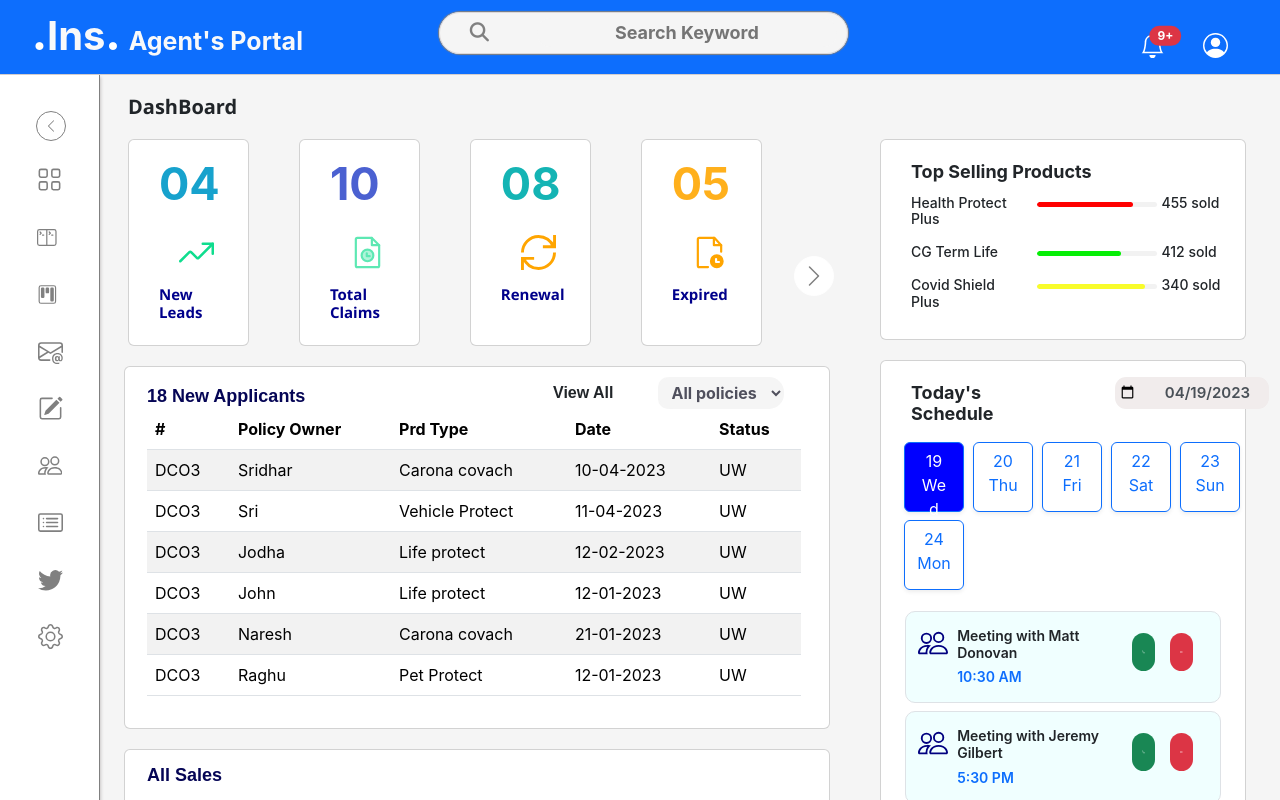
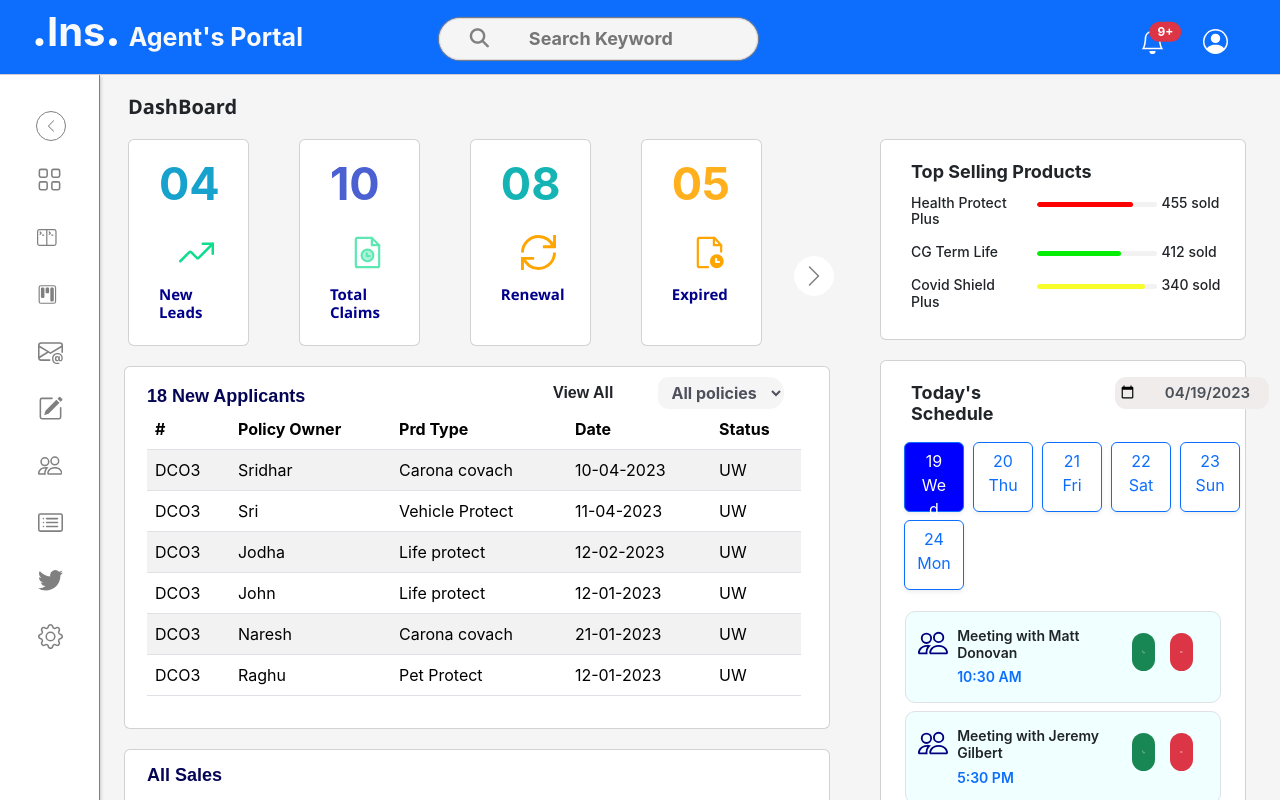
Before and after one commit to sridharshree303/insuranceapp, a React (Create React App) app: page / in a window 1280 px wide. Shown: the top 800 px of the page. Built offline with nearby package versions, Linux system fonts and the light colour scheme.

Commit message:
commit#22

```diff
--- a/src/components/Header.css
+++ b/src/components/Header.css
@@ -25,8 +25,8 @@
     padding-bottom: 20px;
   }
 
-  .search{
-    width: 150px;
+  .searchHeader{
+    width: 170px;
     border: none;
     background-color: whitesmoke ;
     font-size: 18px;
--- a/src/components/Header.js
+++ b/src/components/Header.js
@@ -23,7 +23,7 @@ const Header = () => {
             <div className='col-6 searchSpace left'>
                 <span className='form-input'>
                     <i className="fa fa-search" ></i>  &nbsp; &nbsp;
-                    <input type="text" className='search' placeholder="Search Keyword" />
+                    <input type="text" className='searchHeader' placeholder="Search Keyword" />
                 </span>
             </div>
             <div className='col-2 right'>
--- a/src/product/ProductCatalouge.css
+++ b/src/product/ProductCatalouge.css
@@ -12,7 +12,17 @@
     background-image: url('../jsonfiles//travel.png');
     background-repeat: no-repeat;
     background-size: 100%;
+    padding: 10px 50px 10px 30px;
 }
+
+.search{
+    width: 150px;
+    border: none;
+    background-color: whitesmoke ;
+    font-size: 18px;
+    font-weight: bold;
+    margin-right: 50px;
+  }
 
 .mr{
     text-align: left;
@@ -62,7 +72,7 @@
     border-radius: 20px;
     box-shadow: 1 1 -2 -2 gray;
     border: 2px grey;
-    margin: 10px 0px 30px 10px;
+    margin: 10px 0px 30px 30px;
 
 }
 
@@ -71,9 +81,13 @@
     border-radius: 20px;
     width: 140px;
     height: 42px;
-    color: whitesmoke;
+    color: white;
     margin:10px 0px 30px 30px;
     font-weight: bold;
+}
+
+.button:hover{
+    background-color: rgb(0, 179, 255);
 }
 
 .cardRound{
--- a/src/product/ProductCatalouge.js
+++ b/src/product/ProductCatalouge.js
@@ -20,9 +20,7 @@ const ProductCatalouge = () => {
   return (
     <div>
       <div
-        className="card bghead card-body row noBorder
-            bg-warning"
-      >
+        className="card bghead card-body row noBorder bg-warning">
         <div className="mt-4 px-3">
           <h1 className="display-6 mr"> Product Catalogue</h1>
           <h6 className="mr3">Select a Product Category to view Plans</h6>
```
